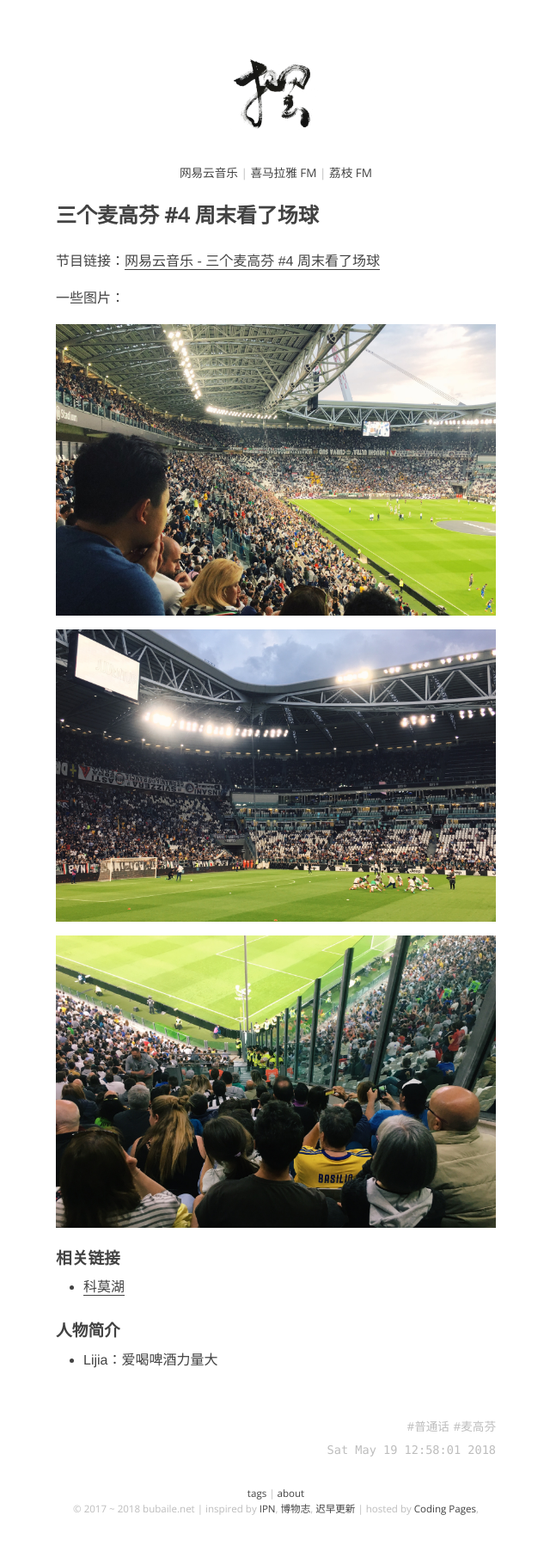
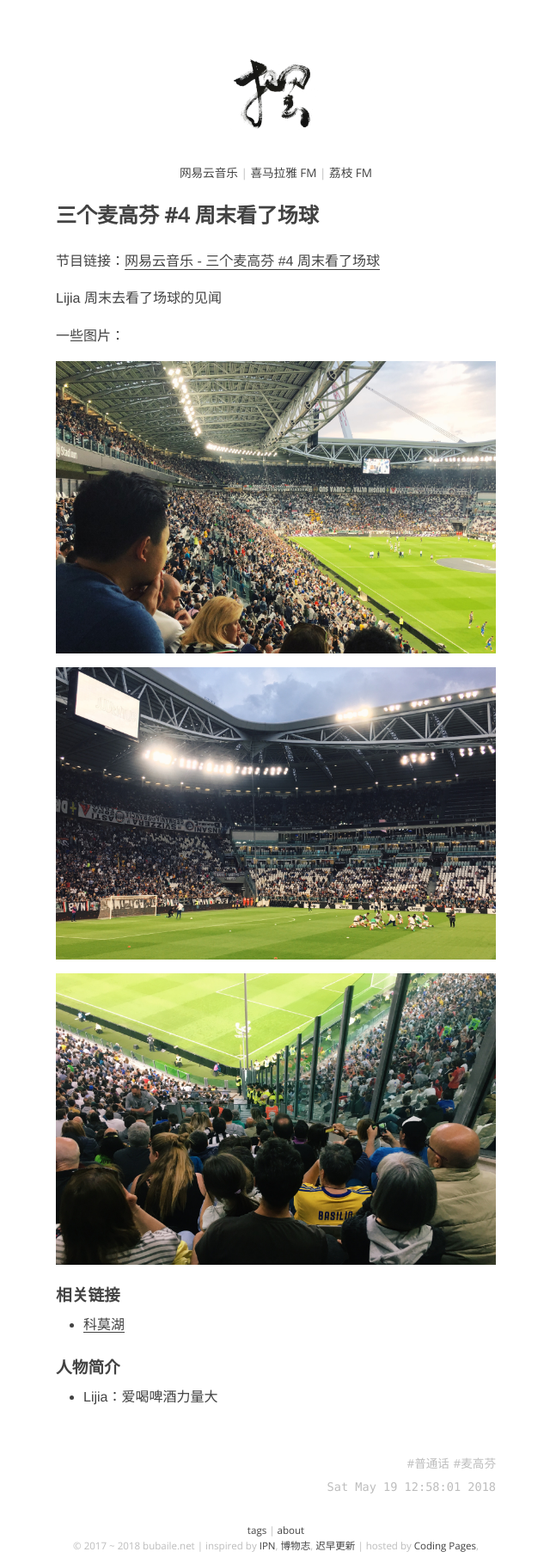
Before and after one commit to onion7878/bubaile.net, a Jekyll site: the page built from _posts/2018-06-05-mgf-wlj.md, in a window 1280 px wide. Shown: the whole page at 86% size, without its empty margins (319-959 px from the left). Built offline with Jekyll 4.4.1, drawn with Linux system fonts in a browser that asks for light colours; before the commit the page ends 1776 px from its top, so only the background shows below that.

Commit message:
添加描述

```diff
--- a/_posts/2018-06-05-mgf-wlj.md
+++ b/_posts/2018-06-05-mgf-wlj.md
@@ -9,6 +9,8 @@ categories: [podcast]
 ---
 
 节目链接：[网易云音乐 - 三个麦高芬 #4 周末看了场球](http://music.163.com/#/program?id=1369357767)
+
+Lijia 周末去看了场球的见闻
 
 一些图片：
 
```
